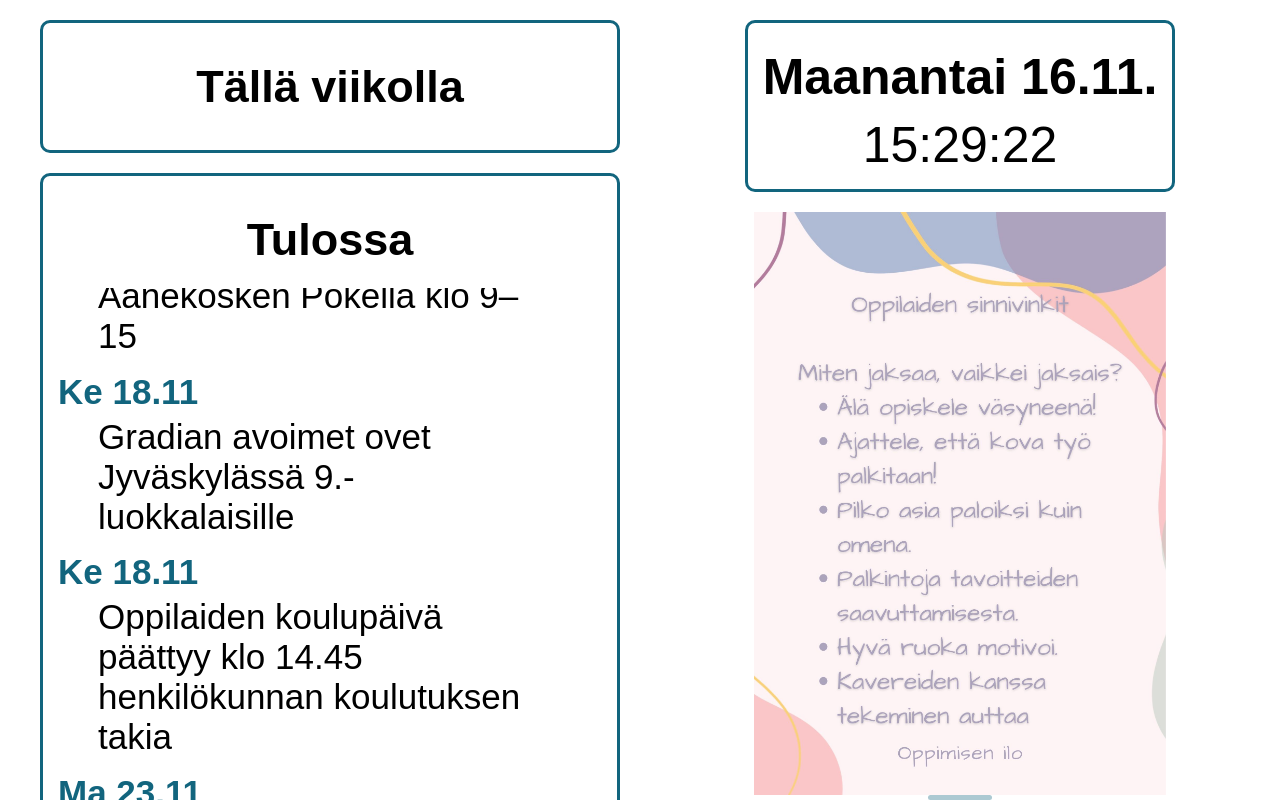
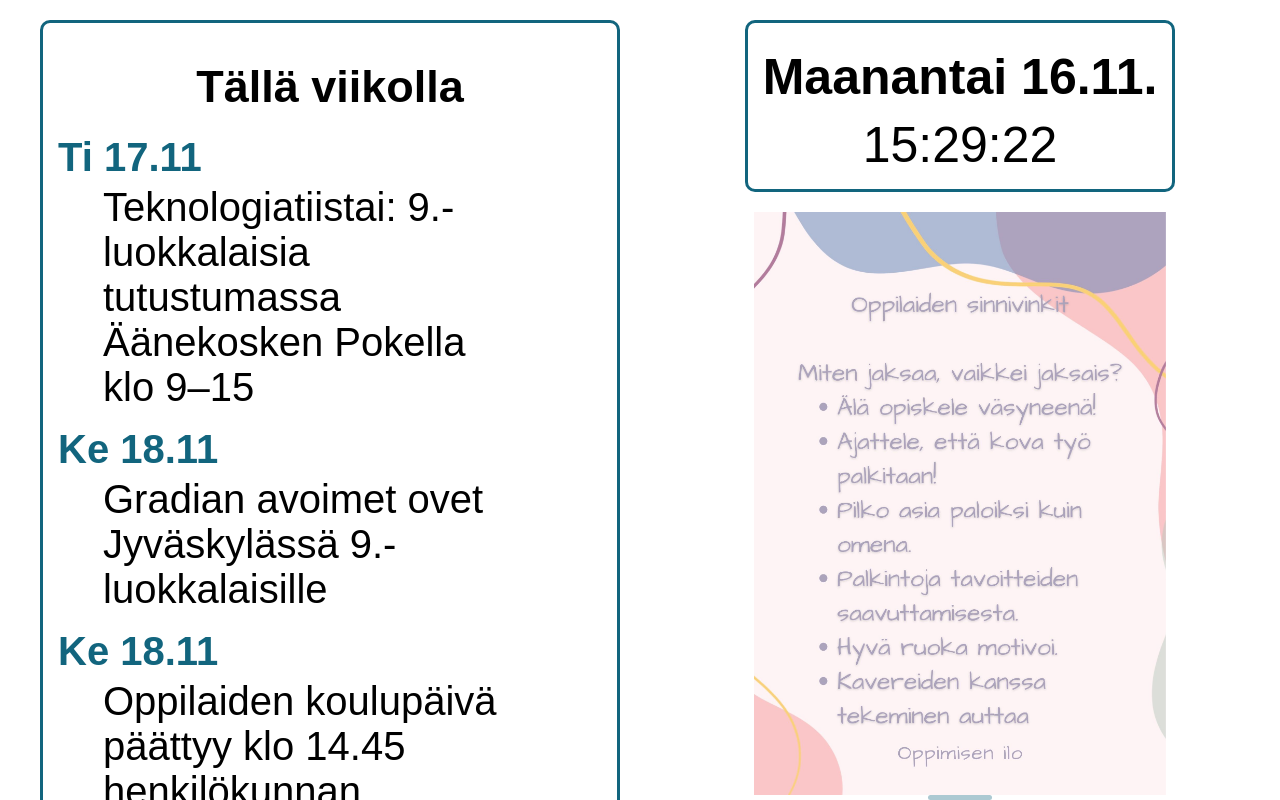
Before and after one commit to akrauhan/sk-infotv, a plain HTML site: page index.html in a window 1280 px wide. Drawn offline with Linux system fonts and the light colour scheme.

Commit message:
Scheduled update ma 16.11.2026 17.29.17,75

```diff
--- a/index.html
+++ b/index.html
@@ -13,17 +13,14 @@
     <div class="left-panel">
         <div class='this-week-block'>
 <h3 class='section-title'>Tällä viikolla</h3>
-<div class='event-block' data-start='2026-11-11' data-end='2026-11-11'><div class='event-date'><span class='date upcoming'>Ke 11.11</span></div><div class='event-name upcoming'>LO-tunti klo 12:15-13:00</div></div>
-<div class='event-block' data-start='2026-11-11' data-end='2026-11-11'><div class='event-date'><span class='date upcoming'>Ke 11.11</span></div><div class='event-name upcoming'>MLL:n tunti kiusaamisesta 8D klo 8.05, 8A klo 9.00, 8E klo 9.50, 8B klo 11.15</div></div>
-<div class='event-block' data-start='2026-11-12' data-end='2026-11-12'><div class='event-date'><span class='date upcoming'>To 12.11</span></div><div class='event-name upcoming'>MLL:n tunti kiusaamisesta 8G klo 8.05, 8H klo 9.00, 8F klo 9.50, 8C klo 10.45</div></div>
+<div class='event-block' data-start='2026-11-17' data-end='2026-11-17'><div class='event-date'><span class='date upcoming'>Ti 17.11</span></div><div class='event-name upcoming'>Teknologiatiistai: 9.-luokkalaisia tutustumassa Äänekosken Pokella klo 9–15</div></div>
+<div class='event-block' data-start='2026-11-18' data-end='2026-11-18'><div class='event-date'><span class='date upcoming'>Ke 18.11</span></div><div class='event-name upcoming'>Gradian avoimet ovet Jyväskylässä 9.-luokkalaisille</div></div>
+<div class='event-block' data-start='2026-11-18' data-end='2026-11-18'><div class='event-date'><span class='date upcoming'>Ke 18.11</span></div><div class='event-name upcoming'>Oppilaiden koulupäivä päättyy klo 14.45 henkilökunnan koulutuksen takia</div></div>
 </div>
 <div class='upcoming-block'>
 <h3 class='section-title'>Tulossa</h3>
 <div class='upcoming-scroll'>
 <div class='upcoming-scroll-inner'>
-<div class='event-block' data-start='2026-11-17' data-end='2026-11-17'><div class='event-date'><span class='date upcoming'>Ti 17.11</span></div><div class='event-name upcoming'>Teknologiatiistai: 9.-luokkalaisia tutustumassa Äänekosken Pokella klo 9–15</div></div>
-<div class='event-block' data-start='2026-11-18' data-end='2026-11-18'><div class='event-date'><span class='date upcoming'>Ke 18.11</span></div><div class='event-name upcoming'>Gradian avoimet ovet Jyväskylässä 9.-luokkalaisille</div></div>
-<div class='event-block' data-start='2026-11-18' data-end='2026-11-18'><div class='event-date'><span class='date upcoming'>Ke 18.11</span></div><div class='event-name upcoming'>Oppilaiden koulupäivä päättyy klo 14.45 henkilökunnan koulutuksen takia</div></div>
 <div class='event-block' data-start='2026-11-23' data-end='2026-11-23'><div class='event-date'><span class='date upcoming'>Ma 23.11</span></div><div class='event-name upcoming'>Yhteishakuilta klo 17.30 auditoriossa (Wilmaan tulee tapahtumakutsu 9. luokkien huoltajille)</div></div>
 <div class='event-block' data-start='2026-11-23' data-end='2026-11-23'><div class='event-date'><span class='date upcoming'>Ma 23.11</span></div><div class='event-name upcoming'>Yhteishakuilta klo 17.30.</div></div>
 <div class='event-block' data-start='2026-11-25' data-end='2026-11-25'><div class='event-date'><span class='date upcoming'>Ke 25.11</span></div><div class='event-name upcoming'>LO-tunti klo 9:50-10:35</div></div>
@@ -31,9 +28,9 @@
 <div class='event-block' data-start='2026-11-27' data-end='2026-11-27'><div class='event-date'><span class='date upcoming'>Pe 27.11</span></div><div class='event-name upcoming'>Adventtikirkko klo 12.30–13 ja vaihtoehtoinen tapahtuma</div></div>
 <div class='event-block' data-start='2026-11-30' data-end='2026-12-04'><div class='event-date'><span class='date upcoming'>Ma 30.11</span> - <span class='date upcoming'>Pe 4.12</span></div><div class='event-name upcoming'>Läksytön viikko</div></div>
 <div class='event-block' data-start='2026-12-18' data-end='2026-12-18'><div class='event-date'><span class='date upcoming'>Pe 18.12</span></div><div class='event-name upcoming'>Luokan pikkujoulut 12:15-14:05</div></div>
-<div class='event-block' data-start='2026-11-17' data-end='2026-11-17'><div class='event-date'><span class='date upcoming'>Ti 17.11</span></div><div class='event-name upcoming'>Teknologiatiistai: 9.-luokkalaisia tutustumassa Äänekosken Pokella klo 9–15</div></div>
-<div class='event-block' data-start='2026-11-18' data-end='2026-11-18'><div class='event-date'><span class='date upcoming'>Ke 18.11</span></div><div class='event-name upcoming'>Gradian avoimet ovet Jyväskylässä 9.-luokkalaisille</div></div>
-<div class='event-block' data-start='2026-11-18' data-end='2026-11-18'><div class='event-date'><span class='date upcoming'>Ke 18.11</span></div><div class='event-name upcoming'>Oppilaiden koulupäivä päättyy klo 14.45 henkilökunnan koulutuksen takia</div></div>
+<div class='event-block' data-start='2026-12-19' data-end='2026-12-19'><div class='event-date'><span class='date upcoming'>La 19.12</span></div><div class='event-name upcoming'>Joulujuhla</div></div>
+<div class='event-block' data-start='2026-12-20' data-end='2027-01-06'><div class='event-date'><span class='date upcoming'>Su 20.12</span> - <span class='date upcoming'>Ke 6.1</span></div><div class='event-name upcoming'>Joululoma</div></div>
+<div class='event-block' data-start='2027-01-20' data-end='2027-01-20'><div class='event-date'><span class='date upcoming'>Ke 20.1</span></div><div class='event-name upcoming'>Valinnaisaineinfo Teamsissa klo 17.30</div></div>
 <div class='event-block' data-start='2026-11-23' data-end='2026-11-23'><div class='event-date'><span class='date upcoming'>Ma 23.11</span></div><div class='event-name upcoming'>Yhteishakuilta klo 17.30 auditoriossa (Wilmaan tulee tapahtumakutsu 9. luokkien huoltajille)</div></div>
 <div class='event-block' data-start='2026-11-23' data-end='2026-11-23'><div class='event-date'><span class='date upcoming'>Ma 23.11</span></div><div class='event-name upcoming'>Yhteishakuilta klo 17.30.</div></div>
 <div class='event-block' data-start='2026-11-25' data-end='2026-11-25'><div class='event-date'><span class='date upcoming'>Ke 25.11</span></div><div class='event-name upcoming'>LO-tunti klo 9:50-10:35</div></div>
@@ -41,6 +38,9 @@
 <div class='event-block' data-start='2026-11-27' data-end='2026-11-27'><div class='event-date'><span class='date upcoming'>Pe 27.11</span></div><div class='event-name upcoming'>Adventtikirkko klo 12.30–13 ja vaihtoehtoinen tapahtuma</div></div>
 <div class='event-block' data-start='2026-11-30' data-end='2026-12-04'><div class='event-date'><span class='date upcoming'>Ma 30.11</span> - <span class='date upcoming'>Pe 4.12</span></div><div class='event-name upcoming'>Läksytön viikko</div></div>
 <div class='event-block' data-start='2026-12-18' data-end='2026-12-18'><div class='event-date'><span class='date upcoming'>Pe 18.12</span></div><div class='event-name upcoming'>Luokan pikkujoulut 12:15-14:05</div></div>
+<div class='event-block' data-start='2026-12-19' data-end='2026-12-19'><div class='event-date'><span class='date upcoming'>La 19.12</span></div><div class='event-name upcoming'>Joulujuhla</div></div>
+<div class='event-block' data-start='2026-12-20' data-end='2027-01-06'><div class='event-date'><span class='date upcoming'>Su 20.12</span> - <span class='date upcoming'>Ke 6.1</span></div><div class='event-name upcoming'>Joululoma</div></div>
+<div class='event-block' data-start='2027-01-20' data-end='2027-01-20'><div class='event-date'><span class='date upcoming'>Ke 20.1</span></div><div class='event-name upcoming'>Valinnaisaineinfo Teamsissa klo 17.30</div></div>
 </div></div>
 </div>
     </div>
```
